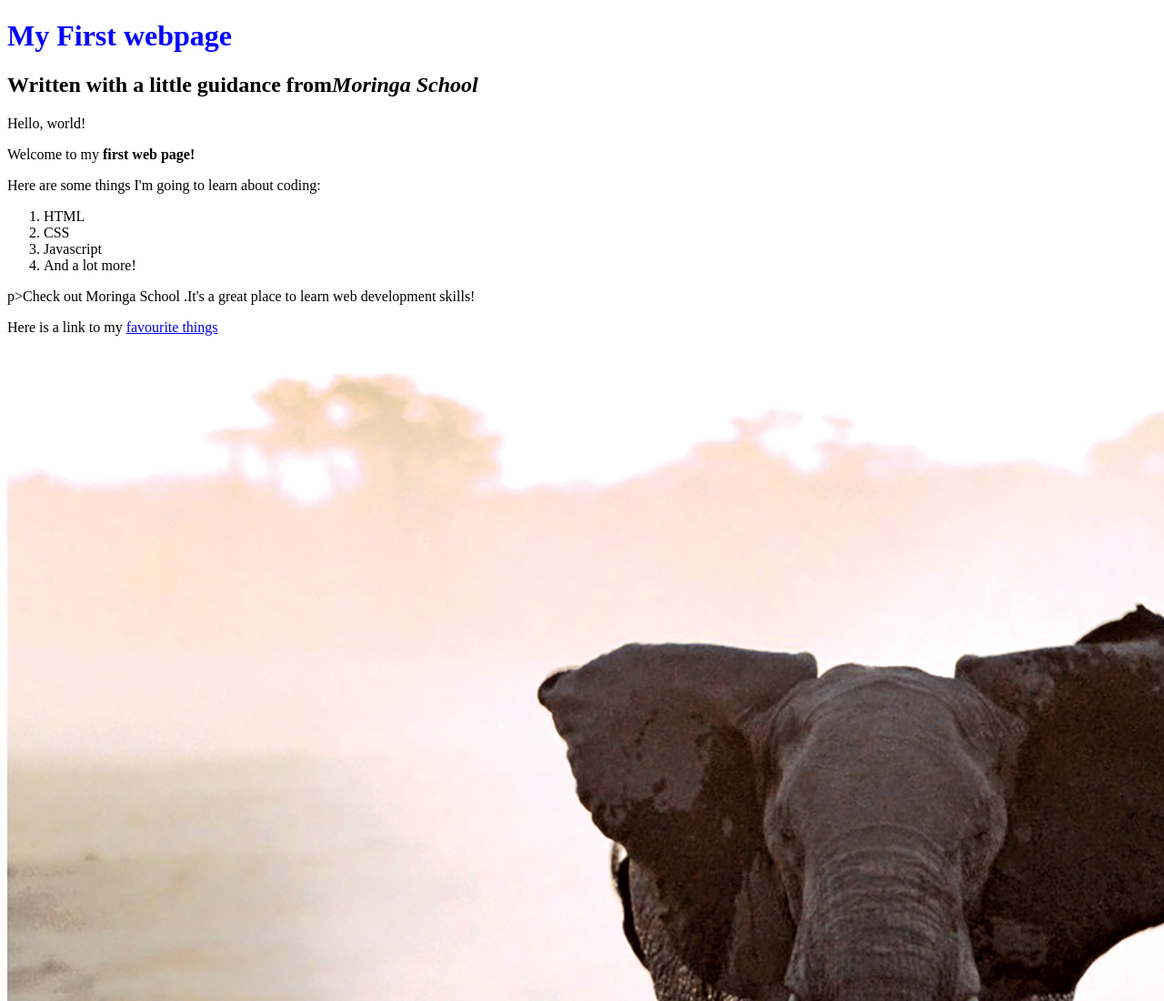
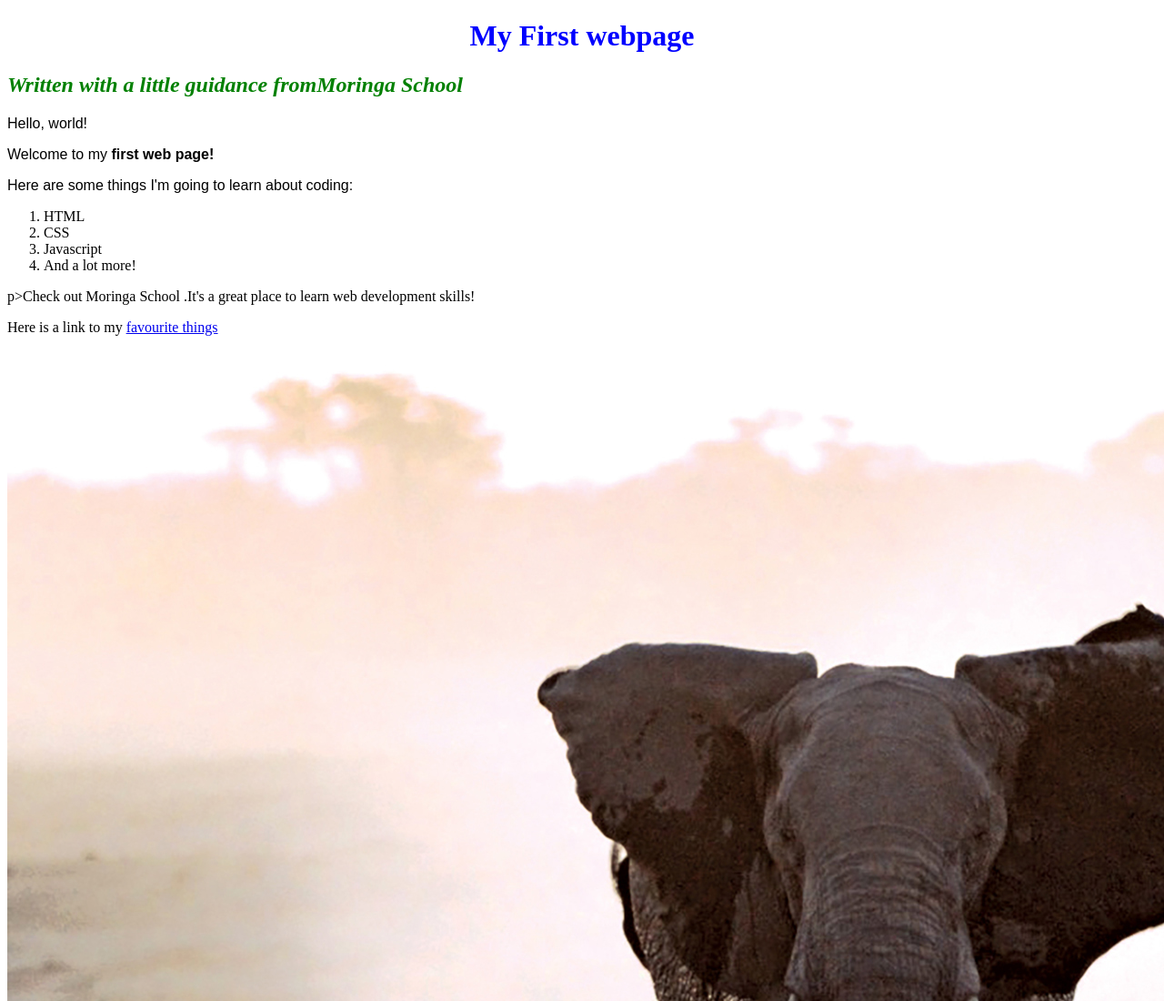
Before and after one commit to george-ongaya1/first, a plain HTML site: page my-first-webpage.html in a window 1280 px wide. Shown: the top 1100 px of the page at 91% size. Drawn offline with Linux system fonts and the light colour scheme; files whose address does not match are found by name.

Commit message:
modification of css rules

```diff
--- a/css/styles.css
+++ b/css/styles.css
@@ -1,4 +1,16 @@
 /* css inout for my first webpage*/
 h1{
   color:blue;
+  text-align:center;
 }
+h2{
+  color:green;
+  font-style: italic;
+  text align: center;
+}
+p{
+  font-family:sans-serif;
+}
+ul{
+  line-height:40px;
+}
```
